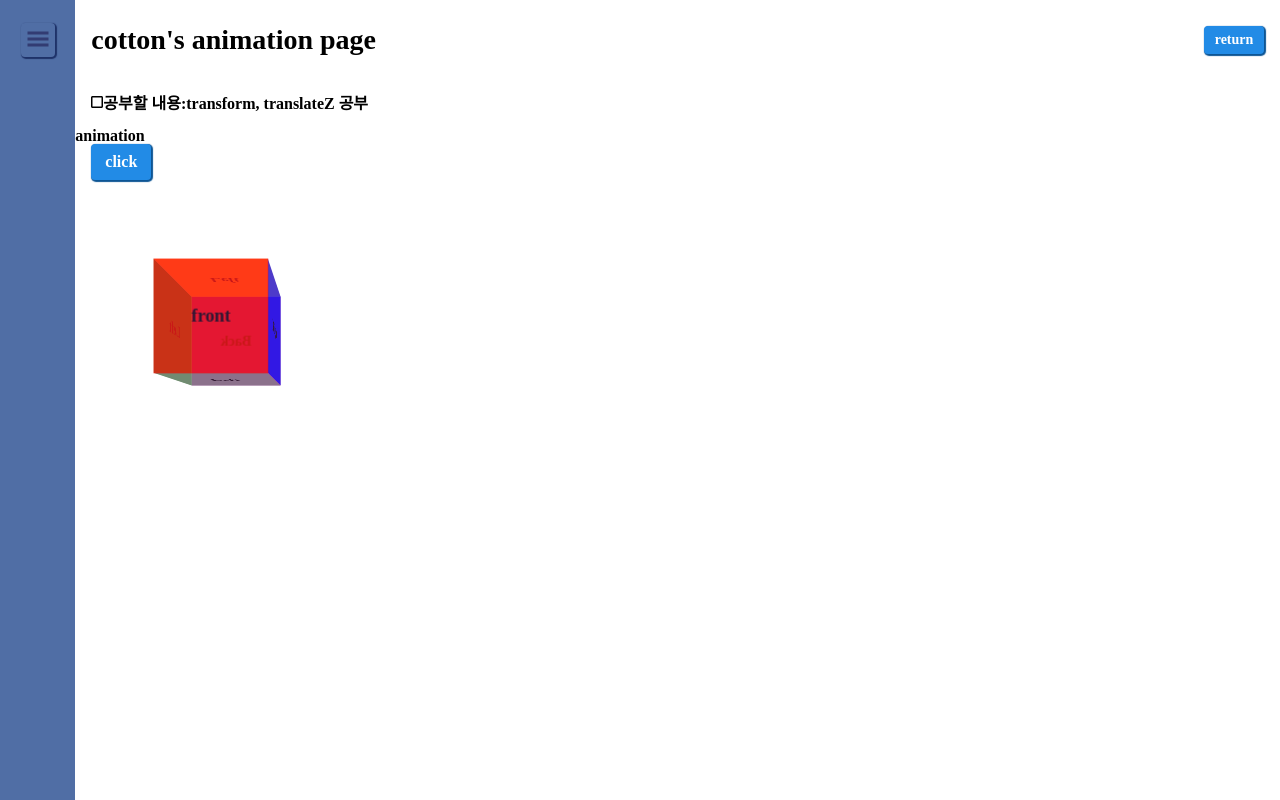
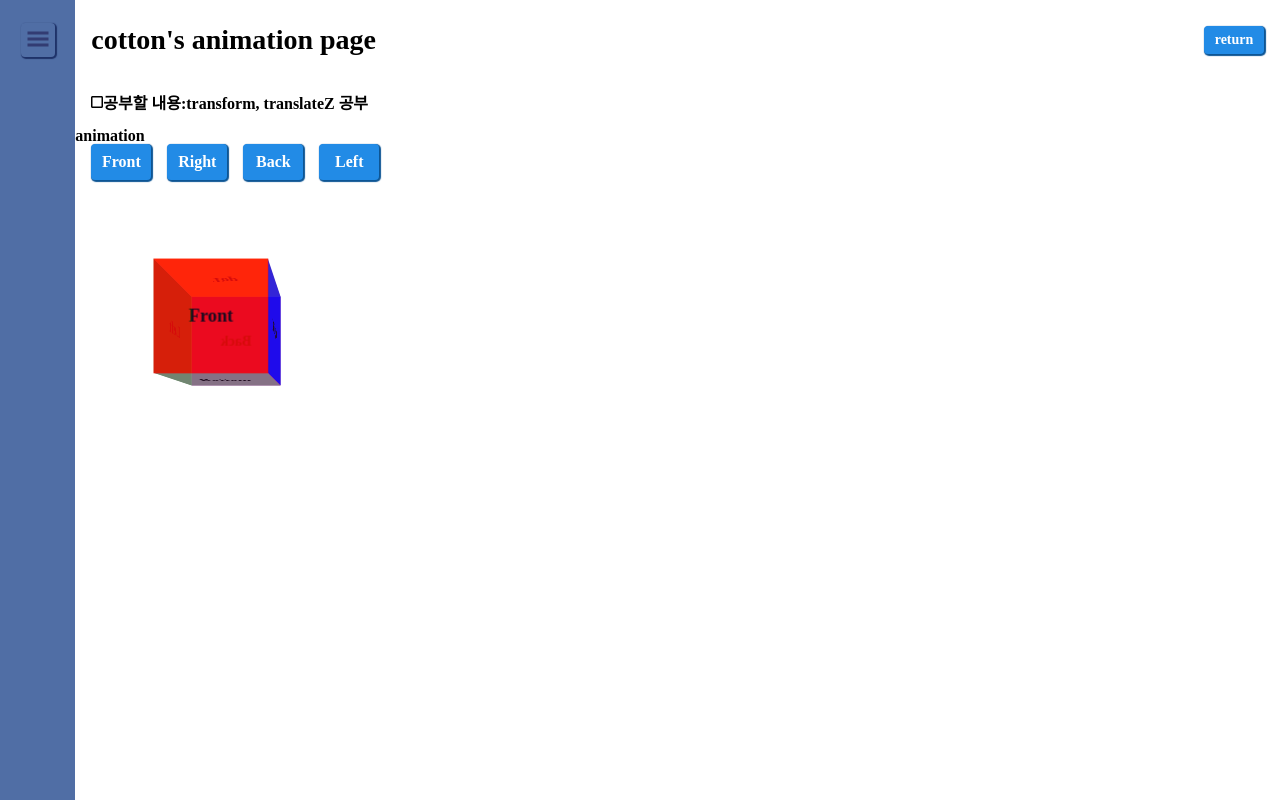
Before and after one commit to beomseok37/nextjs-practice, a Next.js app in the folder follow-todolist/: page /animation in a window 1280 px wide. Built offline with nearby package versions, Linux system fonts and the light colour scheme; a web font is replaced by a local one.

Commit message:
feat: 3d 큐브 회전 구현

```diff
--- a/follow-todolist/src/components/PracticeAnimation/index.tsx
+++ b/follow-todolist/src/components/PracticeAnimation/index.tsx
@@ -2,37 +2,91 @@ import { ReactElement, useState } from 'react';
 
 import Column from 'src/components/Grid/Column';
 import Button from 'src/components/base/Button';
+import Row from 'src/components/Grid/Row';
 
 import { MoveBox, Rotate, Scene } from './style';
 
 function PracticeAnimation(): ReactElement {
-  const [state, setState] = useState(0);
-  const handleClick = () => {
-    setState(state + 90);
+  const [frontAngle, setFrontAngle] = useState('0');
+  const [topAngle, setTopAngle] = useState('90');
+
+  const sideList = ['Front', 'Right', 'Back', 'Left'];
+
+  const handleClick = (side: string) => {
+    switch (side) {
+      case 'Front':
+        setFrontAngle('0');
+        break;
+      case 'Right':
+        setFrontAngle('-90');
+        break;
+      case 'Back':
+        setFrontAngle('180');
+        break;
+      case 'Left':
+        setFrontAngle('90');
+        break;
+      // case 'Top':
+      //   setTopAngle('0');
+      //   break;
+      // case 'Bottom':
+      //   setTopAngle('180');
+      //   break;
+      default:
+        console.error('wrong input');
+        break;
+    }
   };
   return (
     <Column>
       <p>animation</p>
-      <Button onClick={handleClick}>click</Button>
+      <Row>
+        {sideList.map((side) => (
+          <Button key={side} onClick={() => handleClick(side)}>
+            {side}
+          </Button>
+        ))}
+      </Row>
+
       <Scene>
         <Rotate>
-          <MoveBox rotateY="0" color="red">
-            front
+          <MoveBox
+            rotateY={frontAngle}
+            rotateX={`${+topAngle - 90}`}
+            color="red"
+          >
+            Front
           </MoveBox>
-          <MoveBox rotateY="90" color="blue">
+          <MoveBox
+            rotateY={`${+frontAngle + 90}`}
+            rotateX={`${+topAngle - 90}`}
+            color="blue"
+          >
             Right
           </MoveBox>
-          <MoveBox rotateY="180" color="purple">
+          <MoveBox
+            rotateY={`${+frontAngle + 180}`}
+            rotateX={`${+topAngle - 90}`}
+            color="purple"
+          >
             Back
           </MoveBox>
-          <MoveBox rotateY="-90" color="green">
+          <MoveBox
+            rotateY={`${+frontAngle - 90}`}
+            rotateX={`${+topAngle - 90}`}
+            color="green"
+          >
             Left
           </MoveBox>
-          <MoveBox rotateX="90" color="orange">
-            Left
+          <MoveBox rotateX={topAngle} rotateZ={`${-frontAngle}`} color="orange">
+            Top
           </MoveBox>
-          <MoveBox rotateX="-90" color="grey">
-            Left
+          <MoveBox
+            rotateX={`${+topAngle - 180}`}
+            rotateZ={frontAngle}
+            color="grey"
+          >
+            Bottom
           </MoveBox>
         </Rotate>
       </Scene>
--- a/follow-todolist/src/components/PracticeAnimation/style.ts
+++ b/follow-todolist/src/components/PracticeAnimation/style.ts
@@ -3,6 +3,7 @@ import styled from '@emotion/styled';
 interface props {
   rotateY?: string;
   rotateX?: string;
+  rotateZ?: string;
   color: string;
 }
 
@@ -26,15 +27,18 @@ const MoveBox = styled.div<props>`
   width: 100px;
   height: 100px;
   transition: all ease 0.5s;
-  ${({ rotateY }) =>
+  ${({ rotateY, rotateX }) =>
     rotateY &&
+    rotateX &&
     `
-  transform: rotateY(${rotateY}deg) translateZ(50px)
+  transform: rotateY(${rotateY}deg) rotateX(${rotateX}deg) translateZ(50px)
   `};
-  ${({ rotateX }) =>
-    rotateX && `transform: rotateX(${rotateX}deg) translateZ(50px)`};
+  ${({ rotateX, rotateZ }) =>
+    rotateX &&
+    rotateZ &&
+    `transform: rotateX(${rotateX}deg) rotateZ(${rotateZ}deg) translateZ(50px)`};
   background: ${({ color }) => color};
-  opacity: 0.7;
+  opacity: 0.8;
 `;
 
 export { MoveBox, Rotate, Scene };
```
